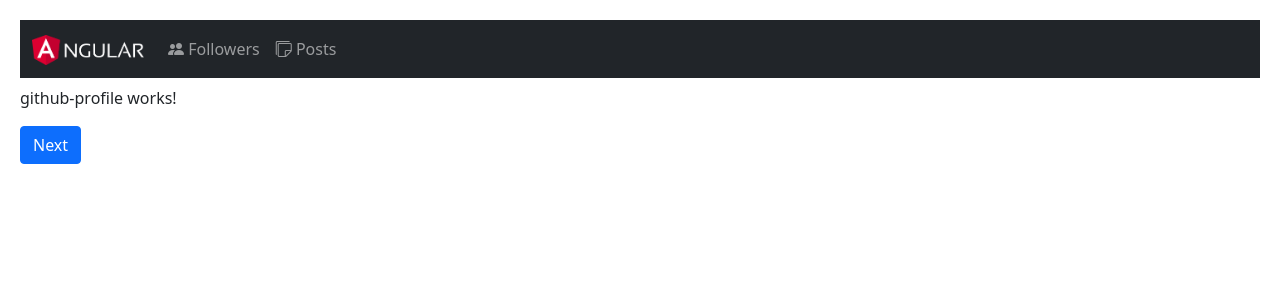
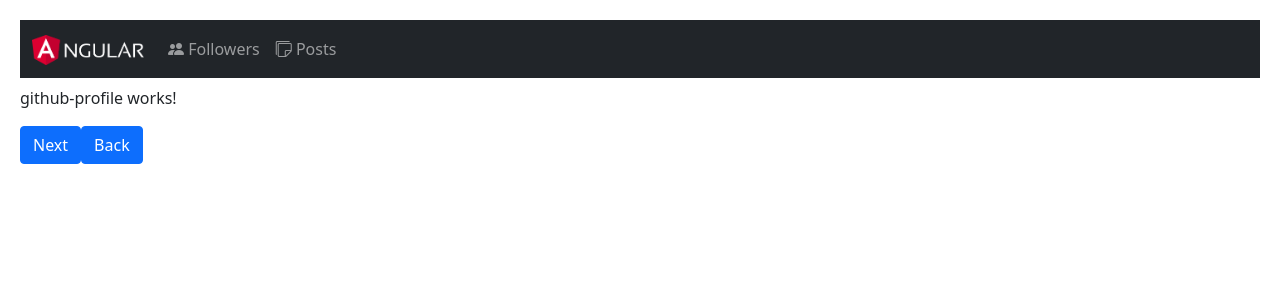
Before and after one commit to dwimwibowo/MoshAngular, an Angular app in the folder hello-world/: page /followers/1/1 in a window 1280 px wide. Shown: the top 300 px of the page. Built offline with nearby package versions, Linux system fonts and the light colour scheme.

Commit message:
Programmatic Navigation

```diff
--- a/hello-world/src/app/github-followers/github-followers.component.html
+++ b/hello-world/src/app/github-followers/github-followers.component.html
@@ -1,6 +1,6 @@
 <div class="container-fluid">
     <div class="row">
-        <div class="card card-gray p-0">
+        <div class="card p-0">
             <div class="card-header">
                 <h3 class="card-title"><i class="bi bi-people-fill"></i> Followers</h3>
             </div>
@@ -9,7 +9,7 @@
                     <div class="row row-cols-1 row-cols-md-5 g-4">
 
                         <div *ngFor="let follower of followers">
-                            <div class="col">
+                            <div class="col h-100">
                                 <div class="card h-100">
                                     <img src="{{ follower.avatar_url }}" class="card-img-top p-1" alt="...">
                                     <div class="card-body">
--- a/hello-world/src/app/github-profile/github-profile.component.html
+++ b/hello-world/src/app/github-profile/github-profile.component.html
@@ -1,2 +1,3 @@
 <p>github-profile works!</p>
 <button [routerLink]="['/followers', 1234, 'ok']" class="btn btn-primary">Next</button>
+<button (click)="back()" class="btn btn-primary">Back</button>
--- a/hello-world/src/app/github-profile/github-profile.component.ts
+++ b/hello-world/src/app/github-profile/github-profile.component.ts
@@ -1,5 +1,5 @@
 import { Component, OnInit } from '@angular/core';
-import { ActivatedRoute } from '@angular/router';
+import { ActivatedRoute, Router } from '@angular/router';
 
 @Component({
   selector: 'app-github-profile',
@@ -8,7 +8,9 @@ import { ActivatedRoute } from '@angular/router';
 })
 export class GithubProfileComponent implements OnInit {
 
-  constructor(private route: ActivatedRoute) { }
+  constructor(
+      private route: ActivatedRoute,
+      private router: Router) { }
 
   ngOnInit(): void {
     console.log('GithubProfile OnInit');
@@ -26,4 +28,16 @@ export class GithubProfileComponent implements OnInit {
     let username = this.route.snapshot.paramMap.get('username');
     console.log('Snapshot: ' + id + ' - ' + username);
   }
+
+  back(){
+    this.router.navigate(
+      ['/followers'],
+      {
+        queryParams: {
+          page: 1,
+          order: 'newest'
+        }
+      }
+    );
+  }
 }
```
